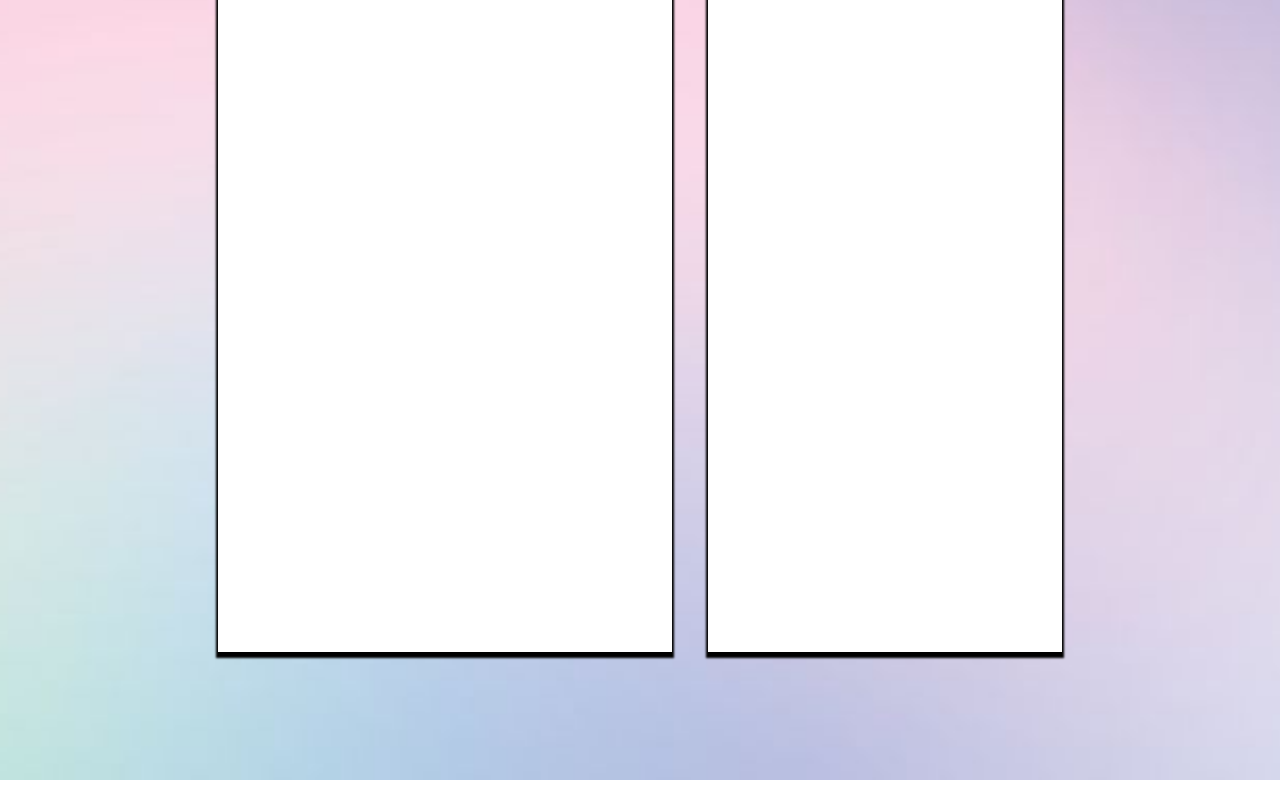
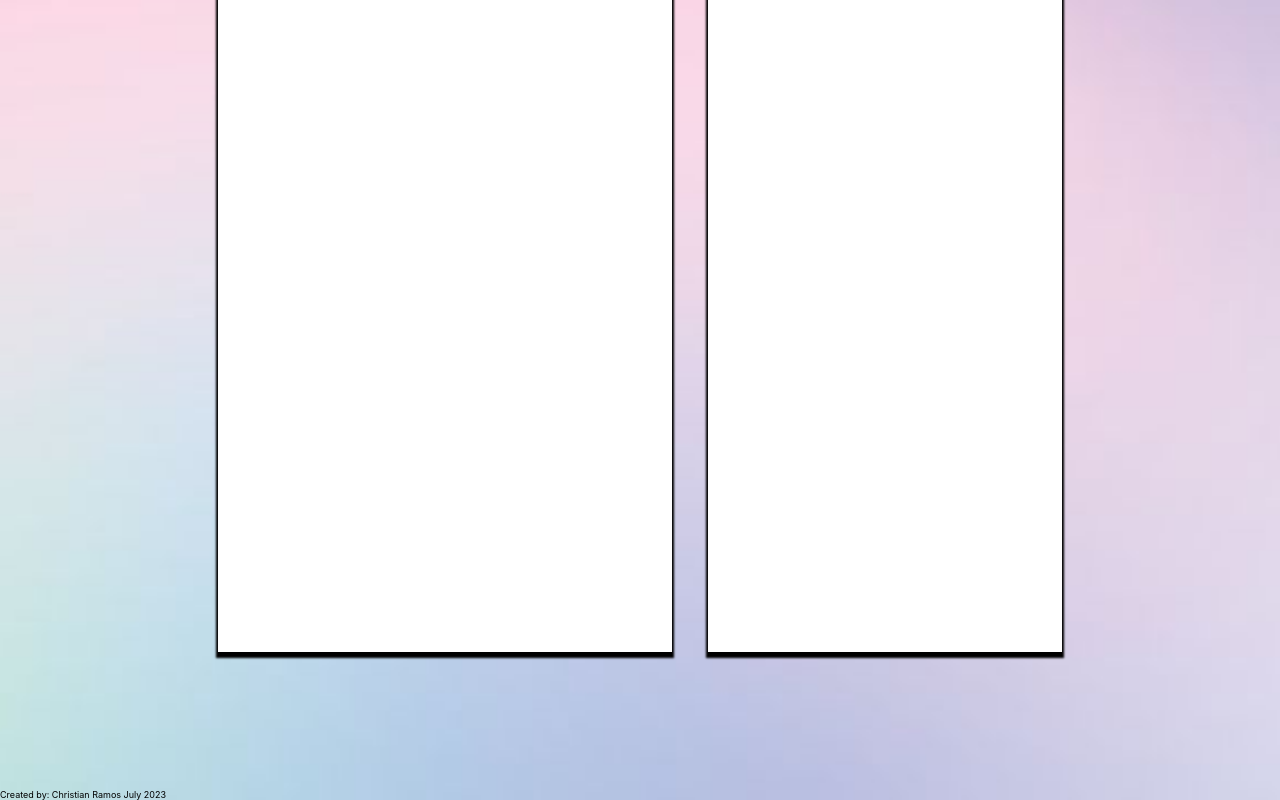
Before and after one commit to christian12305/jammming, a React (Create React App) app: page / in a window 1280 px wide. Shown: the part 829-1629 px from the top of the page. Built offline with nearby package versions, Linux system fonts and the light colour scheme.

Commit message:
Added a footer

```diff
--- a/src/Components/App/App.css
+++ b/src/Components/App/App.css
@@ -17,13 +17,16 @@ h1 {
   color: black;
 }
 
-.App {
-  height: 100%;
-  padding: 0 17% 10% 17%;
+.Background{
   background-image: url('./background_photo_desktop.jpg');
   background-size: cover;
   background-position: center;
   background-repeat: no-repeat;
+}
+
+.App {
+  height: 100%;
+  padding: 0 17% 10% 17%;
   font-family: 'Work Sans', sans-serif;
   font-weight: 500;
   color: black;
--- a/src/Components/App/App.js
+++ b/src/Components/App/App.js
@@ -4,6 +4,7 @@ import SearchBar from '../SearchBar/SearchBar';
 import SearchResults from '../SearchResults/SearchResults';
 import Playlist from '../PlayList/PlayList';
 import Spotify from '../../Modules/Spotify';
+import Footer from '../Footer/Footer';
 
 function App() {
   const [searchResults, setSearchResults] = useState([]);
@@ -46,7 +47,7 @@ function App() {
   }
 
   return (
-    <div >
+    <div className='Background'>
       <h1>Ja<span className="Green">mmm</span>ing</h1>
 
       <div className="App">
@@ -63,9 +64,10 @@ function App() {
             onRemove={removeTrack}
             onSave={savePlaylist}
           />
+        </div>
 
-        </div>
       </div>
+      <Footer/>
     </div>
   );
 }
--- /dev/null
+++ b/src/Components/Footer/Footer.css
@@ -0,0 +1,3 @@
+.Footer p{
+    font-size: 0.5rem;
+}
--- /dev/null
+++ b/src/Components/Footer/Footer.js
@@ -0,0 +1,12 @@
+import React from 'react';
+import './Footer.css';
+
+const Footer = () =>{
+    return (
+        <div className='Footer'>
+            <p>Created by: Christian Ramos July 2023</p>
+        </div>
+    );
+}
+
+export default Footer;
```
